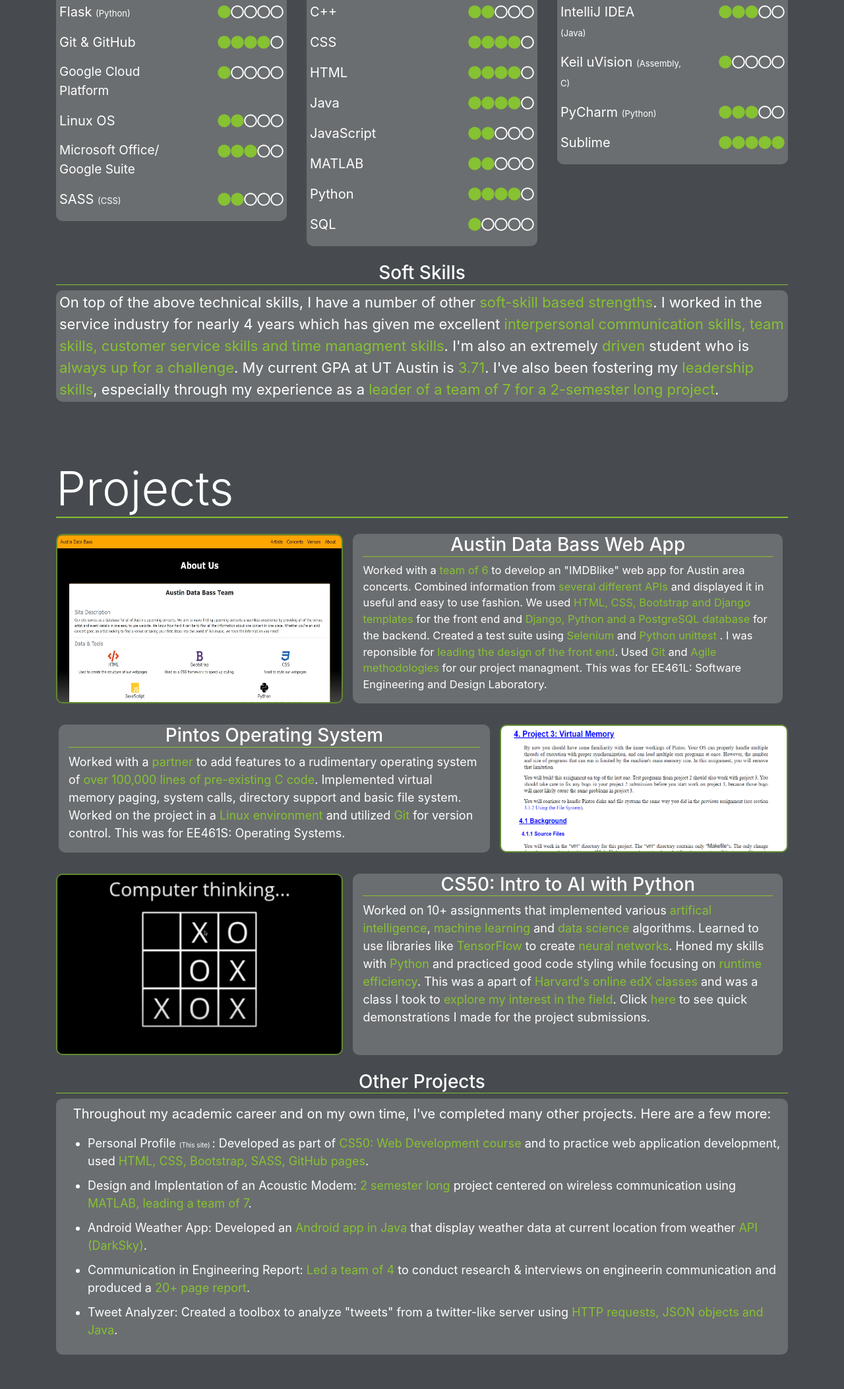
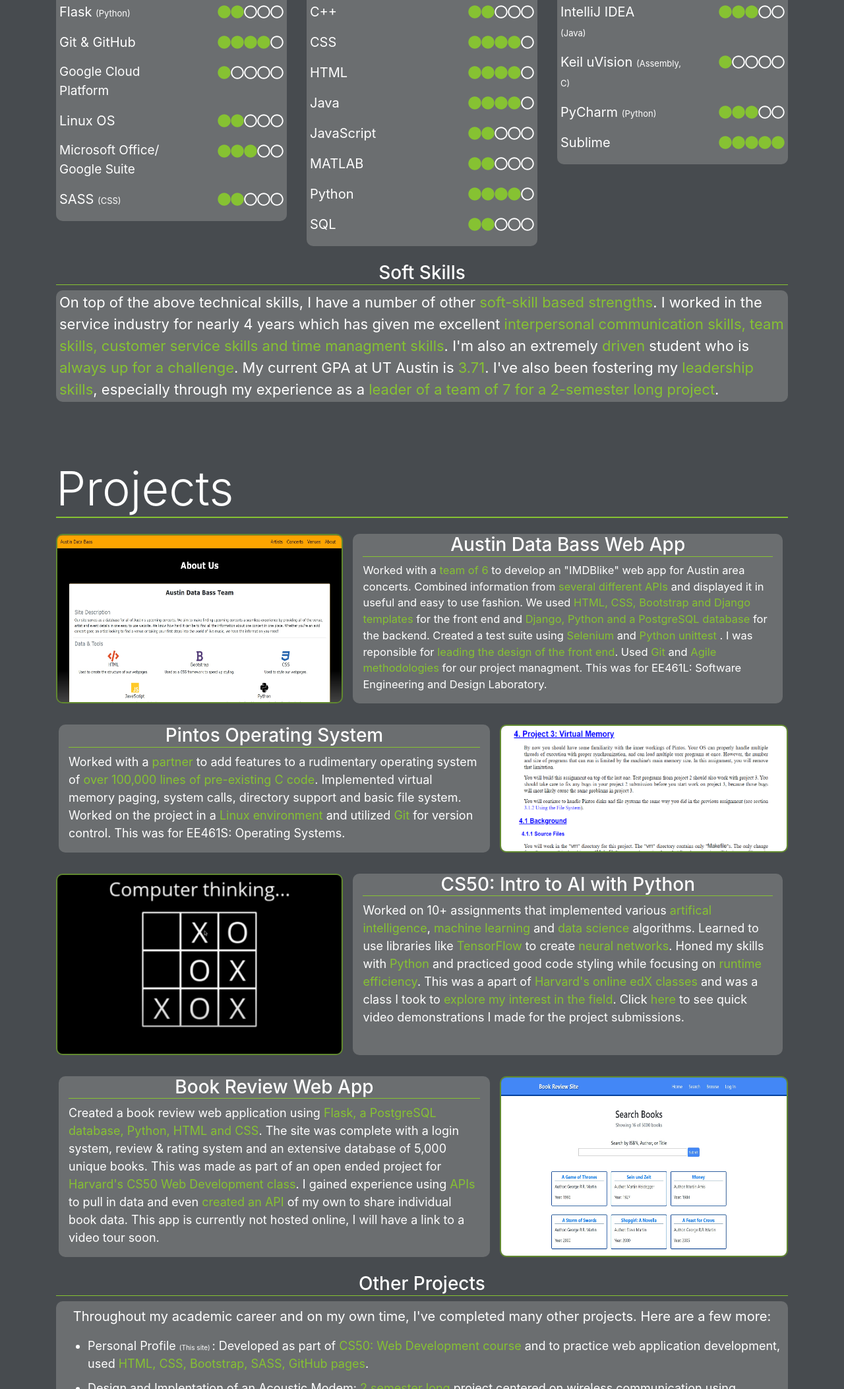
Before and after one commit to Mattgallant/MySite, a plain HTML site: page skills.html in a window 1280 px wide. Shown: the part 688-2793 px from the top of the page at 66% size. Drawn offline with nearby package versions, Linux system fonts and the light colour scheme.

Commit message:
Updated skills page. Fixed some grammer, updated skills and added new projects

```diff
--- a/skills.html
+++ b/skills.html
@@ -38,7 +38,7 @@
 	<body class="background">
 		<div class="container">
 			<p class="text-left mt-5 display-3 under-border-primary" style=""> Skills </p>
-			<p style="font-size: 22px;"> I have a number of relevant skills that I've gained through self-exploration, classes at UT Austin and <span class="lightaccent">academic and personal projects</span>. I have experience with many different <span class="lightaccent">programming languages </span> and many of the commonly used <span class="lightaccent">languages, tools, and frameworks for web development</span>. The skill rankings below range from beginner (just some exposure) to expert (lots of hand on experience and very comfortable)</p>
+			<p style="font-size: 22px;"> I have a number of relevant skills that I've gained through self-exploration, classes at UT Austin and <span class="lightaccent">academic and personal projects</span>. I have experience with many different <span class="lightaccent">programming languages </span> and many of the commonly used <span class="lightaccent">languages, tools, and frameworks for web development</span>. The skill rankings below range from beginner (just some exposure) to expert (lots of hand on experience and very comfortable).</p>
 
 			<div class="row my-4">
 				<div class="col-md-12 col-lg-4">
@@ -54,7 +54,7 @@
 						</div>
 						<div class="row">
 							<p class="col-6"> Flask <span style="font-size: 13px"> (Python) </span></p>
-							<span class="text-right col-6"> <i class="fas filled-circle fa-circle"></i><i class="far fa-circle"> </i><i class="far fa-circle"> </i><i class="far fa-circle"> </i><i class="far fa-circle"> </i> </span>
+							<span class="text-right col-6"><i class="fas filled-circle fa-circle"></i><i class="fas filled-circle fa-circle"></i></i><i class="far fa-circle"> </i><i class="far fa-circle"> </i><i class="far fa-circle"> </i> </span>
 						</div>
 						<div class="row">
 							<p class="col-6"> Git & GitHub</p>
@@ -119,7 +119,7 @@
 						</div>
 						<div class="row">
 							<p class="col-6"> SQL</p>
-							<span class="text-right col-6"> <i class="fas filled-circle fa-circle"></i><i class="far fa-circle"> </i><i class="far fa-circle"> </i><i class="far fa-circle"> </i><i class="far fa-circle"> </i> </span>
+							<span class="text-right col-6"> <i class="fas filled-circle fa-circle"></i><i class="fas filled-circle fa-circle"> </i><i class="far fa-circle"> </i><i class="far fa-circle"> </i><i class="far fa-circle"> </i> </span>
 						</div>
 					</div>
 				</div>
@@ -182,7 +182,16 @@
 				</div>
 				<div class="col-md-7 mt-2 col-sm-12 projects-background">
 					<h3 class="text-center under-border-secondary"> CS50: Intro to AI with Python </h3>
-					<p> Worked on 10+ assignments that implemented various <span class="lightaccent">artifical intelligence</span>, <span class="lightaccent">machine learning</span> and <span class="lightaccent">data science</span> algorithms. Learned to use libraries like <span class="lightaccent">TensorFlow</span> to create <span class="lightaccent">neural networks</span>. Honed my skills with <span class="lightaccent">Python</span> and practiced good code styling while focusing on <span class="lightaccent">runtime efficiency</span>. This was a apart of <span class="lightaccent">Harvard's online edX classes</span> and was a class I took to <span class="lightaccent">explore my interest in the field</span>. Click <a class="lightaccent" href="https://www.youtube.com/user/ShyoticLoL/videos"> here </a> to see quick demonstrations I made for the project submissions. </p>
+					<p> Worked on 10+ assignments that implemented various <span class="lightaccent">artifical intelligence</span>, <span class="lightaccent">machine learning</span> and <span class="lightaccent">data science</span> algorithms. Learned to use libraries like <span class="lightaccent">TensorFlow</span> to create <span class="lightaccent">neural networks</span>. Honed my skills with <span class="lightaccent">Python</span> and practiced good code styling while focusing on <span class="lightaccent">runtime efficiency</span>. This was a apart of <span class="lightaccent">Harvard's online edX classes</span> and was a class I took to <span class="lightaccent">explore my interest in the field</span>. Click <a class="lightaccent" href="https://www.youtube.com/playlist?list=PL41iQdOgri95HE5Y9gJkPgoOYo2ihIMu1"> here </a> to see quick video demonstrations I made for the project submissions. </p>
+				</div>
+			</div>
+			<div class="row mt-4 ml-1">
+				<div class="col-md-7 mt-2 col-sm-12 projects-background">
+					<h3 class="text-center under-border-secondary"> Book Review Web App </h3>
+					<p> Created a book review web application using <span class="lightaccent">Flask, a PostgreSQL database, Python, HTML and CSS</span>. The site was complete with a login system, review & rating system and an extensive database of 5,000 unique books. This was made as part of an open ended project for <span class="lightaccent">Harvard's CS50 Web Development class</span>. I gained experience using <span class="lightaccent">APIs</span> to pull in data and even <span class="lightaccent">created an API</span> of my own to share individual book data. This app is currently not hosted online, I will have a link to a video tour soon.</p>
+				</div>
+				<div class="col-md-5 col-sm-12 mt-2">
+					<img src="imgs/book_review_site.jpg" class="w-100 h-100" id="adb-pic" alt="">
 				</div>
 			</div>
 
```
Also changed, not shown: imgs/book_review_site.jpg (added).
